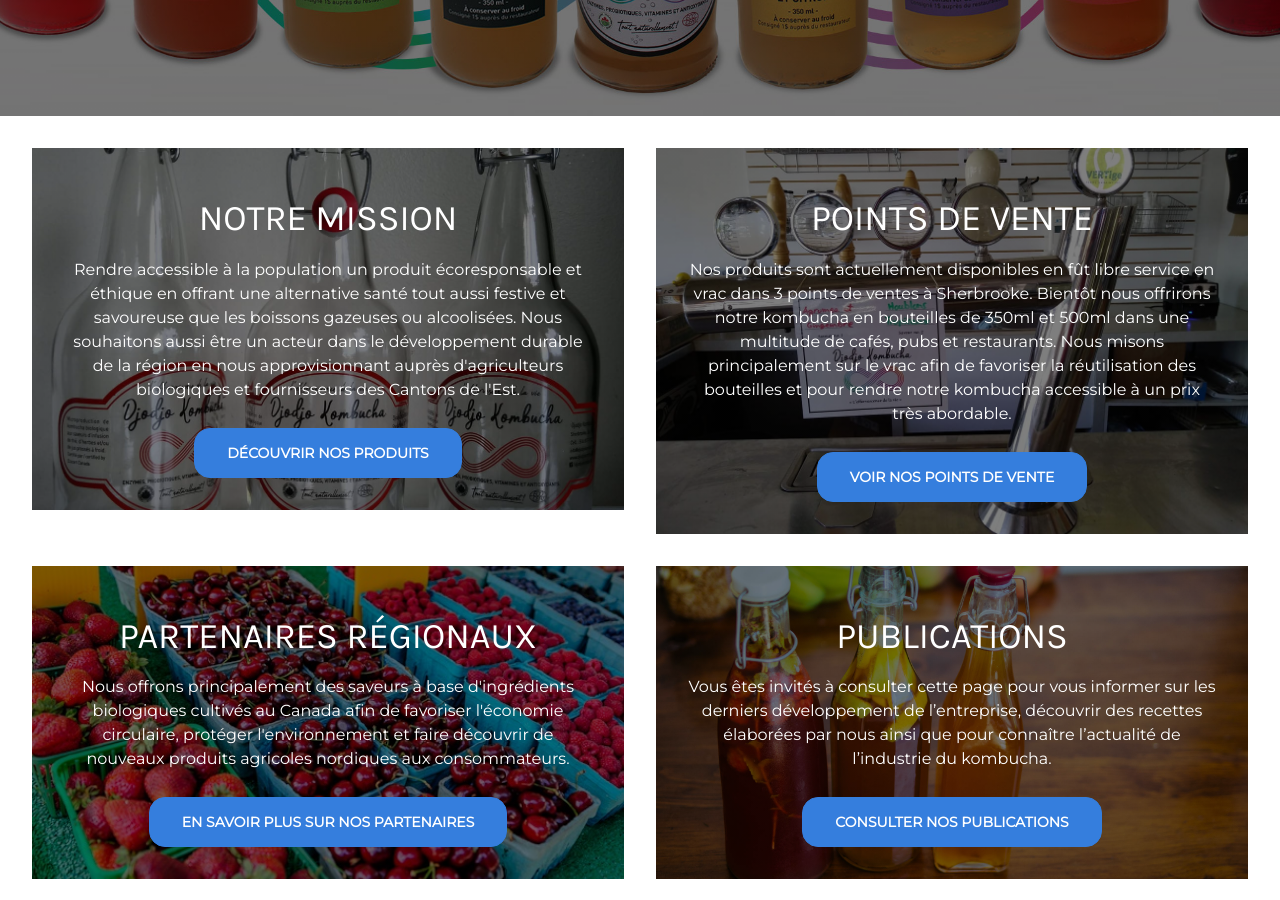
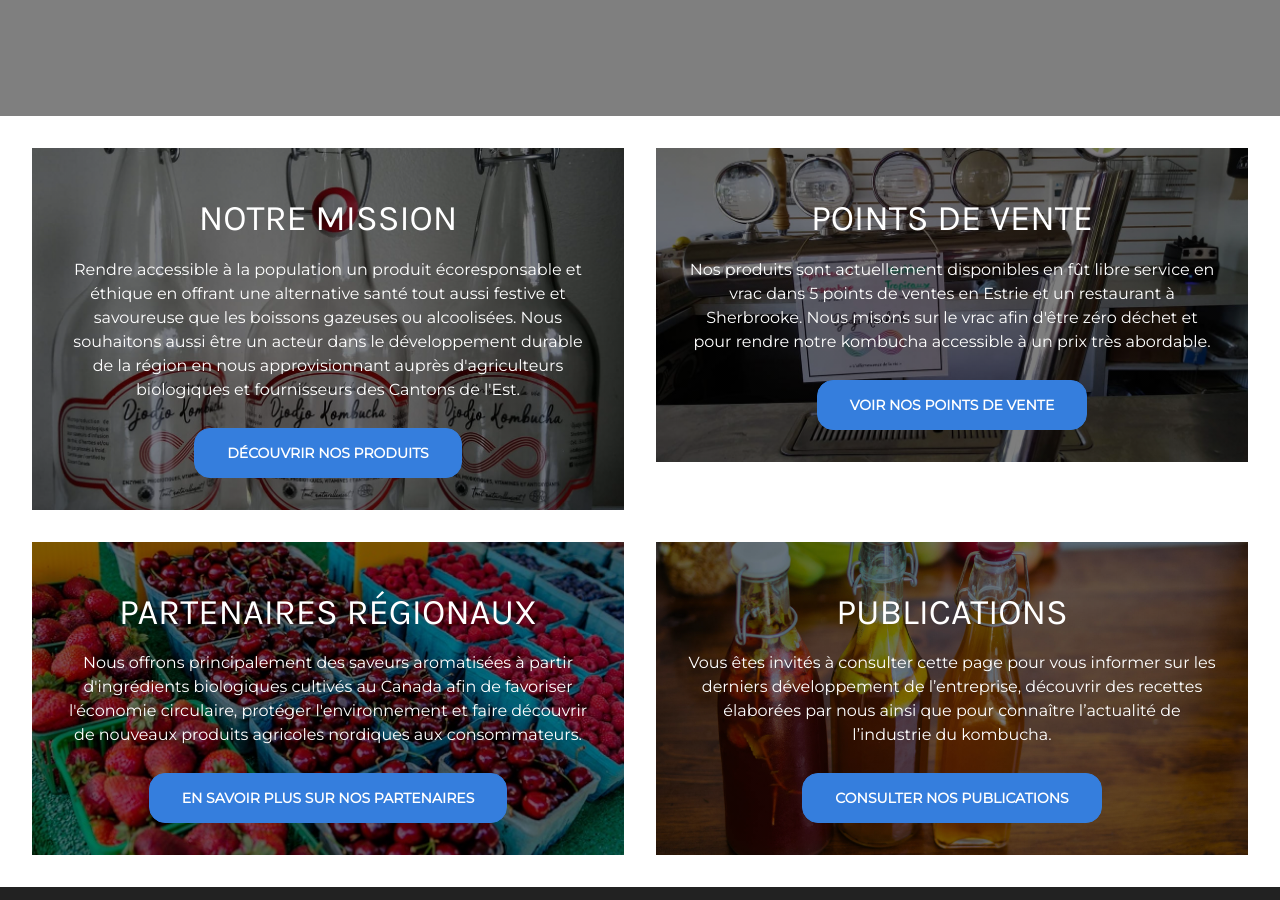
Before and after one commit to ouarez/djodjo-jekyll, a Jekyll site: the page built from index.md, in a window 1280 px wide and 900 px high, scrolled down 580 px. Built offline with Jekyll 4.4.1, drawn with Linux system fonts in a browser that asks for light colours; nearby versions of some CDN libraries; some web fonts are replaced; a script that is not in the unit is left out.

Commit message:
Update Pages uniques “home”

```diff
--- a/index.md
+++ b/index.md
@@ -5,8 +5,7 @@ description: Production et distribution de kombucha biologique en Estrie.
 slogan1: L'effervescence de la vie
 slogan2: 8 saveurs originales
 cover_link: /produits
-cover_site: /img/banner-site.jpg
-cover_mobile: /img/banner-mobile.jpg
+cover_image: /img/banner-site.jpg
 square:
   - desc: >-
       Rendre accessible à la population un produit écoresponsable et éthique en
@@ -20,19 +19,17 @@ square:
     name: Notre mission
   - desc: >-
       Nos produits sont actuellement disponibles en fût libre service en vrac
-      dans 3 points de ventes à Sherbrooke. Bientôt nous offrirons notre
-      kombucha en bouteilles de 350ml et 500ml dans une multitude de cafés, pubs
-      et restaurants. Nous misons principalement sur le vrac afin de favoriser
-      la réutilisation des bouteilles et pour rendre notre kombucha accessible à
-      un prix très abordable.
+      dans 5 points de ventes en Estrie et un restaurant à Sherbrooke. Nous
+      misons sur le vrac afin d'être zéro déchet et pour rendre notre kombucha
+      accessible à un prix très abordable.
     image: /img/points-de-vente.jpg
     link: /points-de-vente
     link_desc: Voir nos points de vente
     name: Points de vente
   - desc: >-
-      Nous offrons principalement des saveurs à base d'ingrédients biologiques
-      cultivés au Canada afin de favoriser l'économie circulaire, protéger
-      l'environnement et faire découvrir de nouveaux produits agricoles
+      Nous offrons principalement des saveurs aromatisées à partir d'ingrédients
+      biologiques cultivés au Canada afin de favoriser l'économie circulaire,
+      protéger l'environnement et faire découvrir de nouveaux produits agricoles
       nordiques aux consommateurs.
     image: /img/berry-farm.jpg
     link: /partenaires-locaux
```
